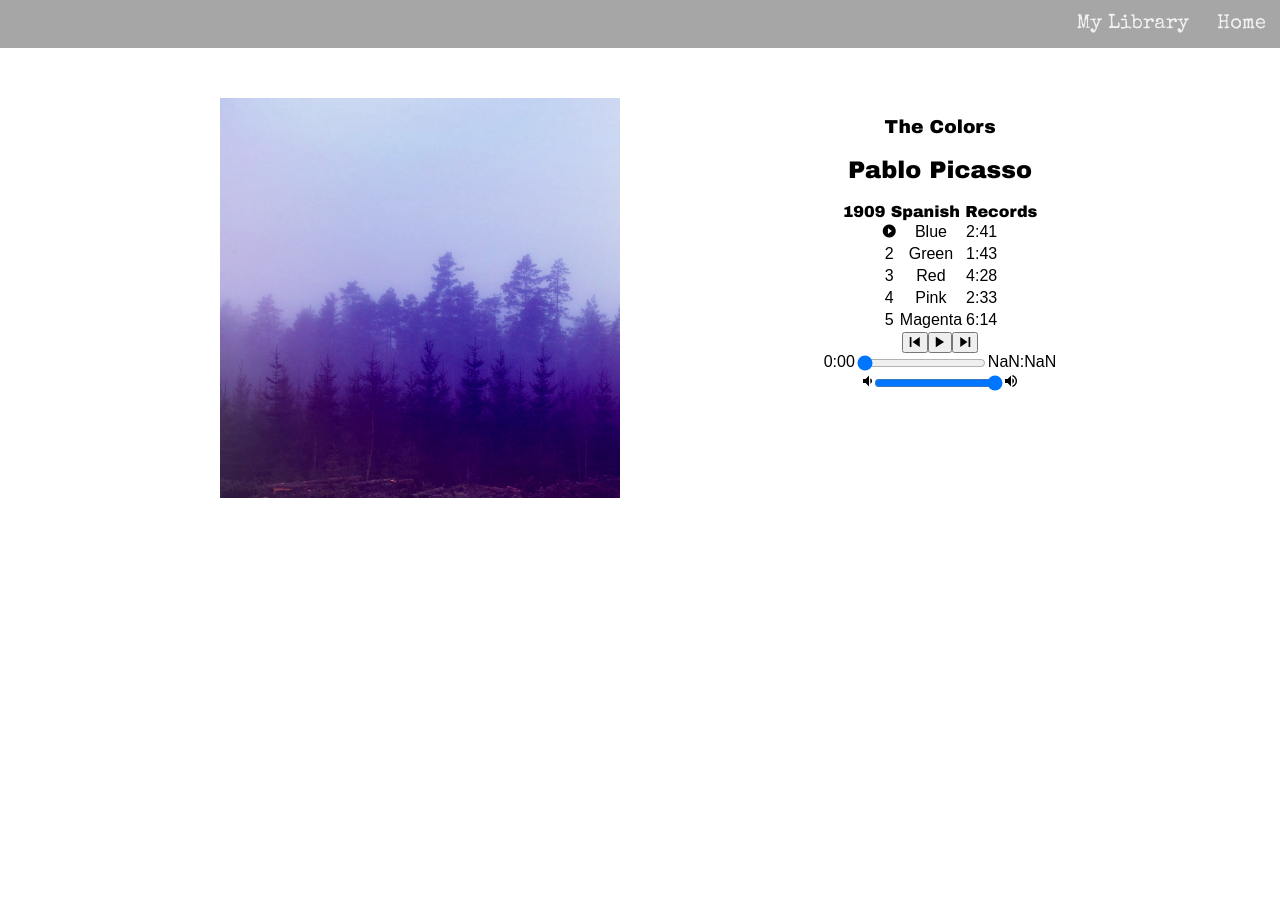
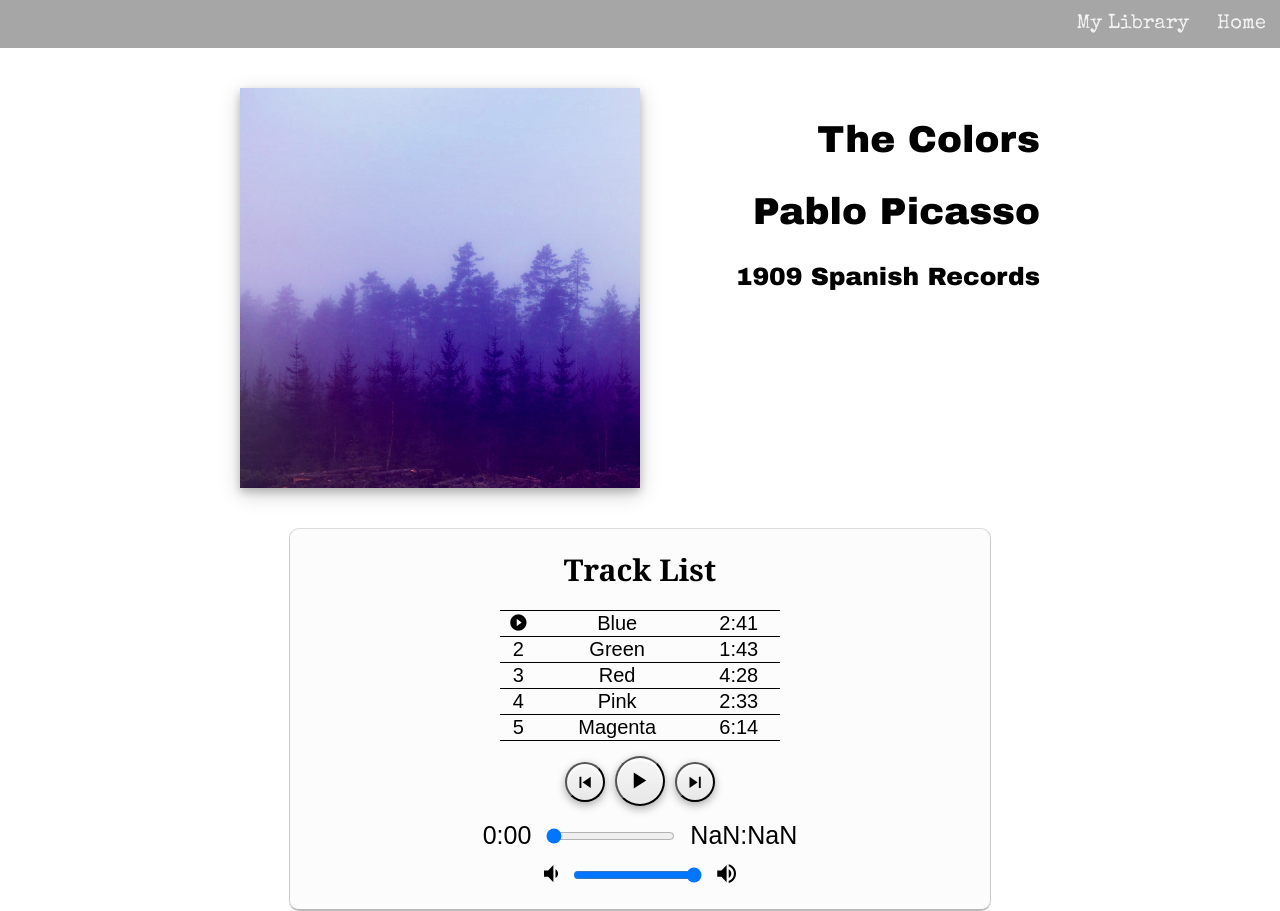
Before and after one commit to StephanieJF/bloc-jams-react, a React (Create React App) app: page /album/the-colors in a window 1280 px wide. Before the commit the page ends 800 px from the top, so only its background shows below. Built offline with nearby package versions, Linux system fonts and the light colour scheme.

Commit message:
Complete Styling Checkpoint

```diff
--- a/src/App.css
+++ b/src/App.css
@@ -62,8 +62,9 @@ nav {
 }
 
 .album-section {
-	border: 2px solid black;
-	margin: 20px auto;
+	background: white;
+	box-shadow: 0 4px 8px 0 rgba(0, 0, 0, 0.2), 0 6px 20px 0 rgba(0, 0, 0, 0.19);
+	margin: 40px auto;
 	display: flex;
 	width: 70%;
 }
@@ -89,25 +90,90 @@ nav {
 	font-size: 25px;
 }
 
+#wrapper {
+	margin: 40px auto;
+	width: 800px;
+	height: 400px;
+}
+
 #album-cover-art {
-	display: inline-block;
+	float: left;
+	box-shadow: 0 4px 8px 0 rgba(0, 0, 0, 0.2), 0 6px 20px 0 rgba(0, 0, 0, 0.19);
 	height: 400px;
 	width: 400px;
-	margin-left: 200px;
-	margin-top: 50px;
 }
 
-#player {
-	display: inline-block;
-	width: 50%;
-	margin-top: 50px;
-	vertical-align: top;
-		font-family: "Arial Black", Gadget, sans-serif;
+.album-details {
+	float: right;
+	height: 400px;
+	width: 400px;
+	text-align: right;
+	font-size: 25px;
+	font-family: "Arial Black", Gadget, sans-serif;
 }
 
-#song-list {
+.player-section {
+	width: 700px;
+	height: auto;
+	margin: auto;
+	background:#fcfcfc repeat-x left bottom;
+	border:1px solid #ccc;
+	border-bottom:2px solid #bbb;
+	border-top:1px solid #ddd;
+	border-radius:10px;
+	-webkit-border-radius:10px;
+	-moz-border-radius:10px;
+}
+
+.table-heading {
+	margin: 20px;
+	font-size: 30px;
+	font-family: Georgia, serif;
+}
+
+table {
+	margin-left: auto;
+	margin-right: auto;
 	font-family: Arial, Helvetica, sans-serif;
-	margin: auto;
+	font-size: 20px;
+	width: 40%;
+	text-align: center;
+	border-collapse: collapse;
+}
+
+tr {
+	border: solid;
+	border-width: 1px 0;
+}
+
+button {
+	margin: 15px 5px;
+	border-radius: 50%;
+	height: 40px;
+	width: 40px;
+	font-size: 15px;
+	background-color: #f7f7f7;
+	background-image: -webkit-gradient(linear, left top, left bottom, from(#f7f7f7), to(#e7e7e7));  background-image: -webkit-linear-gradient(top, #f7f7f7, #e7e7e7);
+  background-image: -moz-linear-gradient(top, #f7f7f7, #e7e7e7);
+  background-image: -ms-linear-gradient(top, #f7f7f7, #e7e7e7);
+  background-image: -o-linear-gradient(top, #f7f7f7, #e7e7e7);
+  color: black;
+	box-shadow: 0px 3px 8px #aaa, inset 0px 2px 3px #fff;
+}
+
+#play-pause {
+	height: 50px;
+	width: 50px;
+	font-size: 20px;
+}
+
+.player-bar {
+	font-size: 25px;
+	margin-bottom: 20px;
+}
+
+.seek-bar {
+	margin: auto 15px;
 }
 
 #time-control {
@@ -120,4 +186,5 @@ nav {
 	justify-content: center;
 	display: flex;
 	font-family: Arial, Helvetica, sans-serif;
+	margin-top: 10px;
 }
--- a/src/components/Album.js
+++ b/src/components/Album.js
@@ -127,13 +127,16 @@ import formatTime from './../modules/formatTime'
    render() {
      return (
        <section className="album">
+			 <div id="wrapper">
 			 	<img id="album-cover-art" src={this.state.album.albumCover} alt={this.state.album.title}/>
-         <section id="player">
 						<div className="album-details">
 							<h1 id="album-title">{this.state.album.title}</h1>
 							<h2 className="artist">{this.state.album.artist}</h2>
 							<div id="release-info">{this.state.album.releaseInfo}</div>
 						</div>
+					</div>
+				<section className="player-section">
+					<h1 className="table-heading">Track List</h1>
 						<table id="song-list">
 							<colgroup>
 								<col id="song-number-column" />
```
Lines whose indentation alone changed are shown as unchanged.
